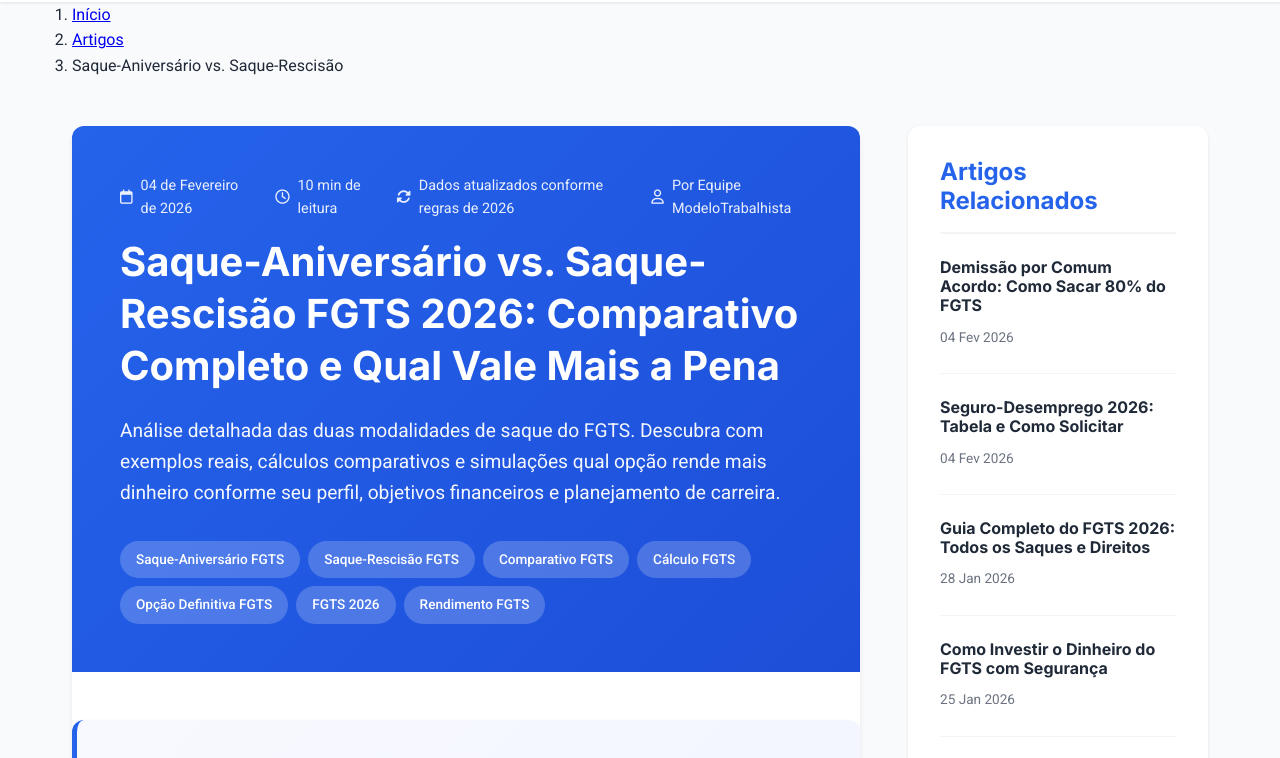
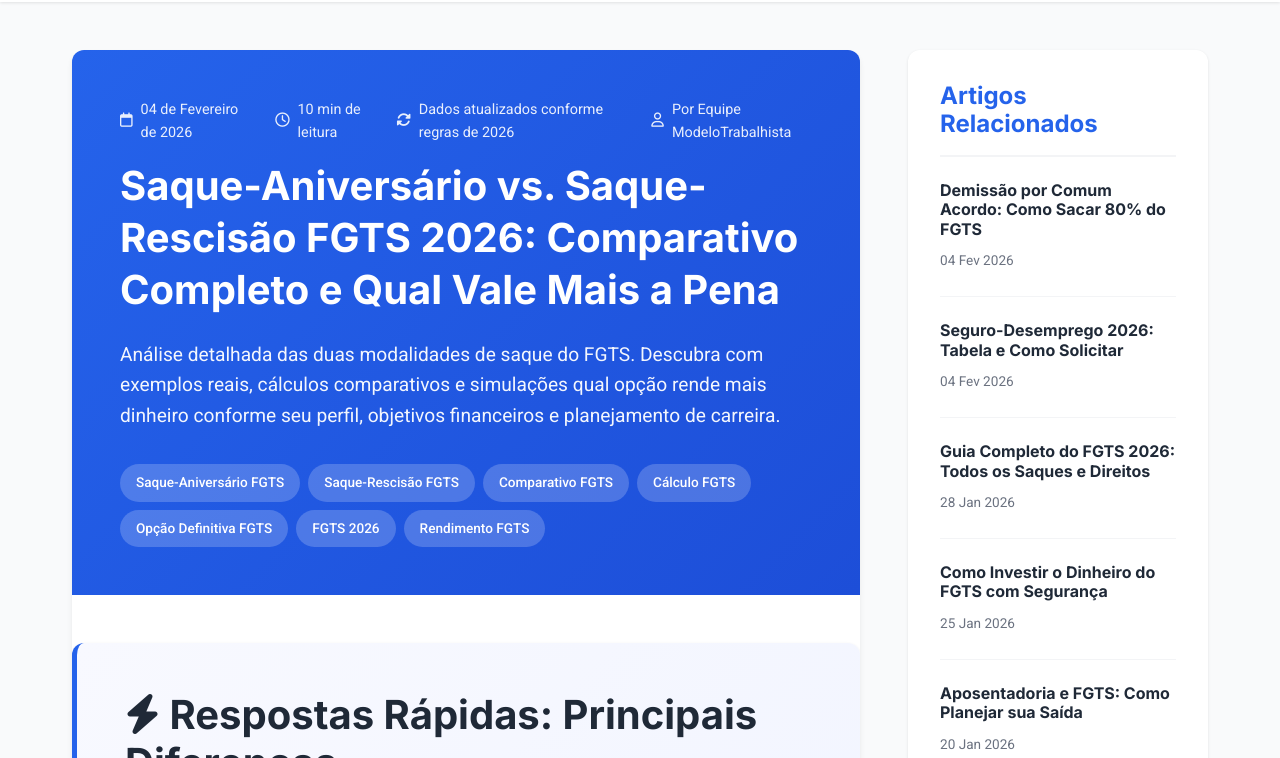
Before and after one commit to JoaoClaudiano/modelotrabalhista, a plain HTML site: page artigos/saque-aniversario-vs-rescisao.html in a window 1280 px wide. Shown: the part 72-830 px from the top of the page. Drawn offline with Linux system fonts and the light colour scheme.

Commit message:
Update saque-aniversario-vs-rescisao.html

```diff
--- a/artigos/saque-aniversario-vs-rescisao.html
+++ b/artigos/saque-aniversario-vs-rescisao.html
@@ -136,30 +136,6 @@
             </div>
         </div>
     </header>
-
-    <!-- Breadcrumbs -->
-    <div class="breadcrumbs container">
-        <nav aria-label="Navegação estrutural">
-            <ol itemscope itemtype="https://schema.org/BreadcrumbList">
-                <li itemprop="itemListElement" itemscope itemtype="https://schema.org/ListItem">
-                    <a href="../index.html#home" itemprop="item">
-                        <span itemprop="name">Início</span>
-                    </a>
-                    <meta itemprop="position" content="1" />
-                </li>
-                <li itemprop="itemListElement" itemscope itemtype="https://schema.org/ListItem">
-                    <a href="artigos.html" itemprop="item">
-                        <span itemprop="name">Artigos</span>
-                    </a>
-                    <meta itemprop="position" content="2" />
-                </li>
-                <li itemprop="itemListElement" itemscope itemtype="https://schema.org/ListItem">
-                    <span itemprop="name">Saque-Aniversário vs. Saque-Rescisão</span>
-                    <meta itemprop="position" content="3" />
-                </li>
-            </ol>
-        </nav>
-    </div>
 
     <!-- Conteúdo do Artigo -->
     <main class="articles-main">
```
